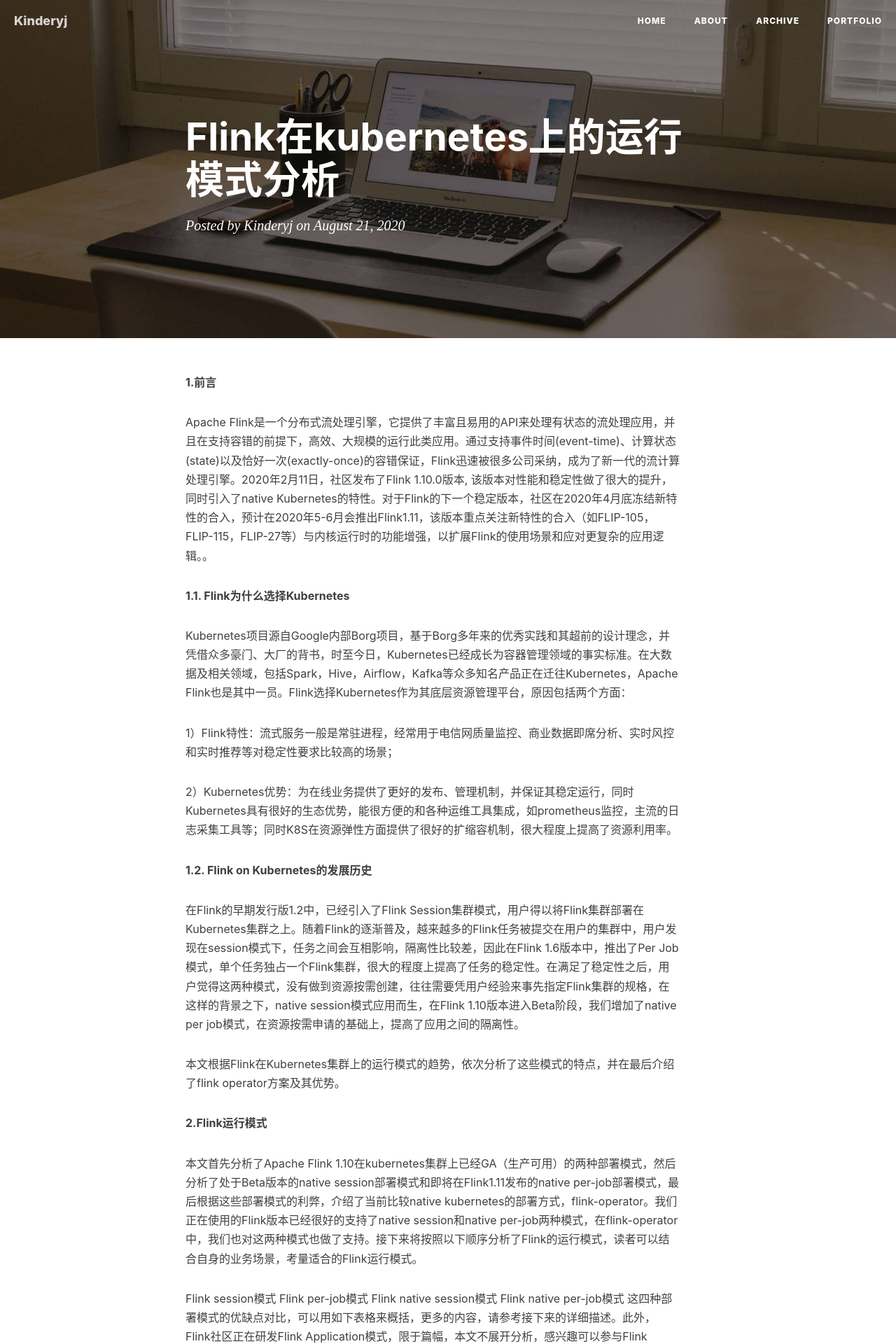
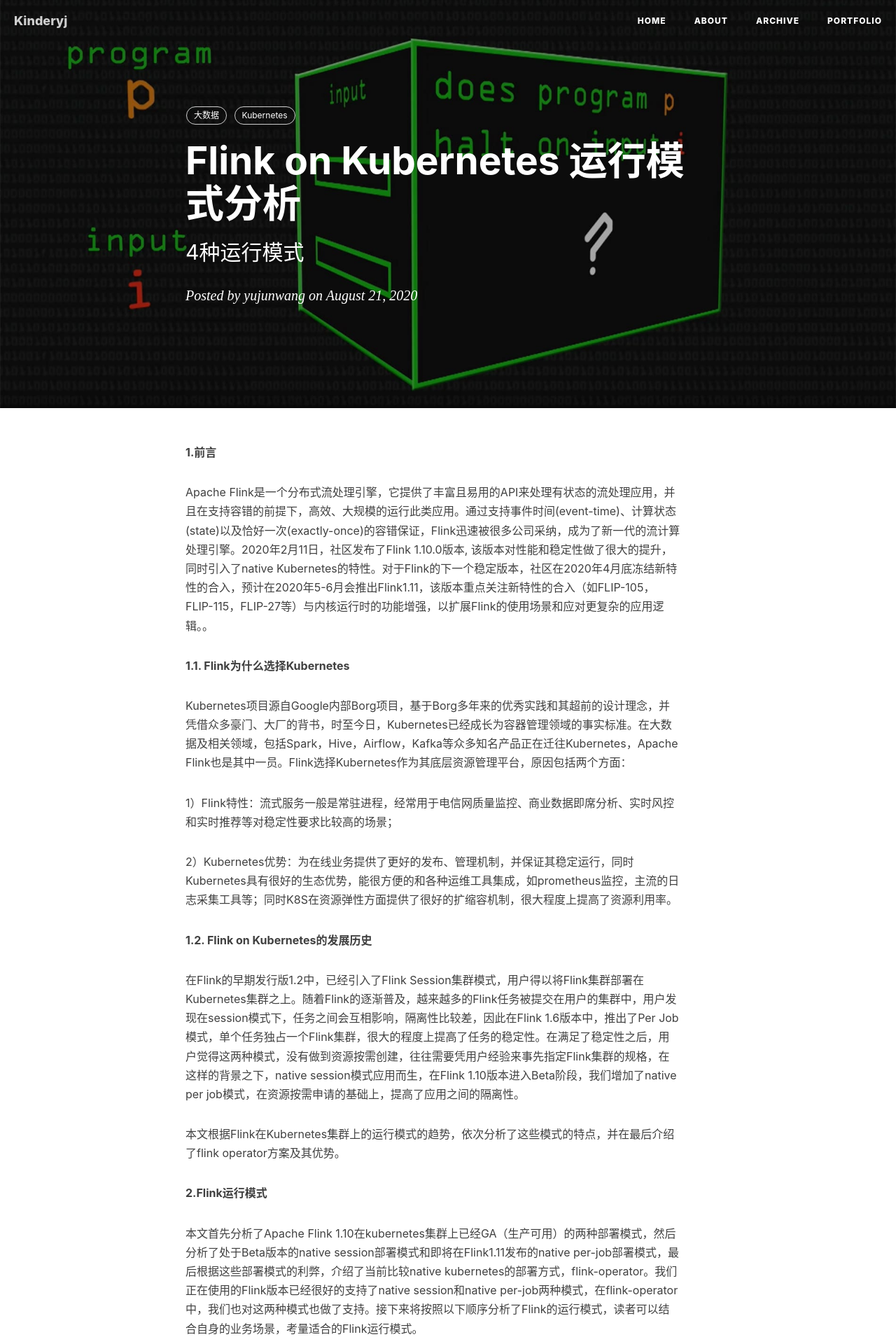
Before and after one commit to kinderyj/kinderyj.github.io, a Jekyll site: the page built from _posts/2020-08-21-Flink在Kubernetes上的运行模式分析.md, in a window 1280 px wide. Shown: the top 1920 px of the page at 70% size. Built offline with Jekyll 4.4.1, drawn with Linux system fonts in a browser that asks for light colours; nearby versions of some CDN libraries; our own code applies the rules of GitHub Pages for plain Markdown files; comment, search, counter and statistics services are not loaded.

Commit message:
Update 2020-08-21-Flink在Kubernetes上的运行模式分析.md

```diff
--- a/_posts/2020-08-21-Flink在Kubernetes上的运行模式分析.md
+++ b/_posts/2020-08-21-Flink在Kubernetes上的运行模式分析.md
@@ -1,3 +1,15 @@
+---
+layout: post
+title: "Flink on Kubernetes 运行模式分析"
+subtitle: "4种运行模式"
+author: "yujunwang"
+header-img: "img/post-bg-halting.jpg"
+header-mask: 0.3
+tags:
+  - 大数据
+  - Kubernetes
+---
+
 **1.前言**
 
 Apache Flink是一个分布式流处理引擎，它提供了丰富且易用的API来处理有状态的流处理应用，并且在支持容错的前提下，高效、大规模的运行此类应用。通过支持事件时间(event-time)、计算状态(state)以及恰好一次(exactly-once)的容错保证，Flink迅速被很多公司采纳，成为了新一代的流计算处理引擎。2020年2月11日，社区发布了Flink 1.10.0版本, 该版本对性能和稳定性做了很大的提升，同时引入了native Kubernetes的特性。对于Flink的下一个稳定版本，社区在2020年4月底冻结新特性的合入，预计在2020年5-6月会推出Flink1.11，该版本重点关注新特性的合入（如FLIP-105，FLIP-115，FLIP-27等）与内核运行时的功能增强，以扩展Flink的使用场景和应对更复杂的应用逻辑。。
```
